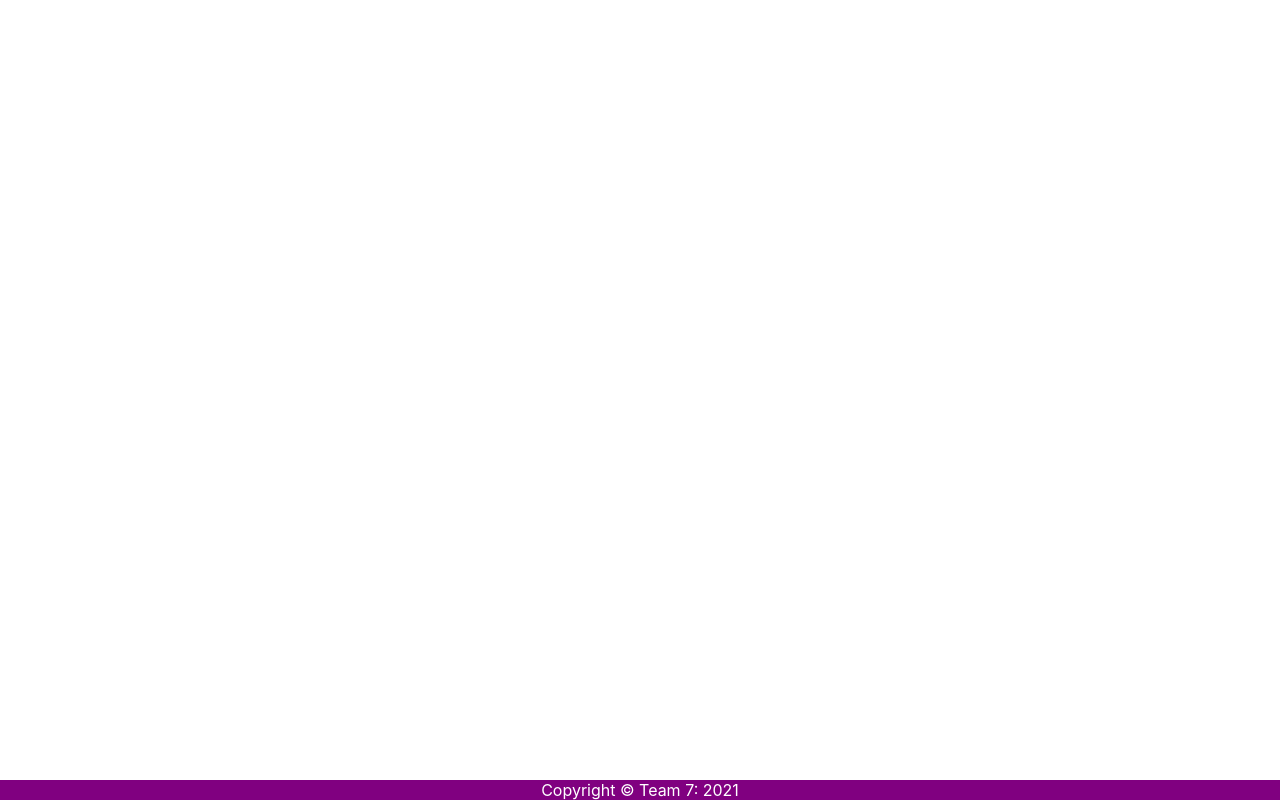
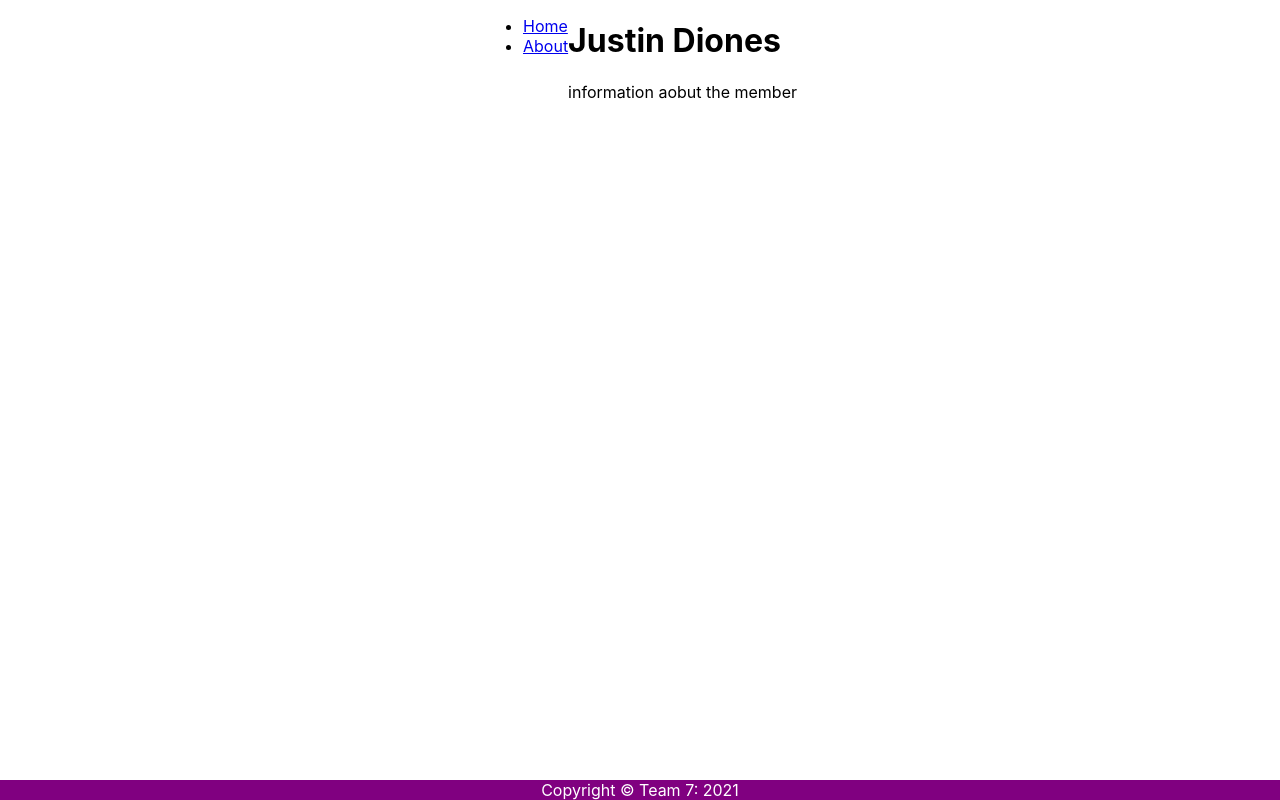
Before and after one commit to dsLeks/tutoringApp, a React (Create React App) app in the folder application/: page /about/member1 in a window 1280 px wide. Built offline with nearby package versions, Linux system fonts and the light colour scheme.

Commit message:
nav bar plus member1

```diff
--- a/application/src/App.js
+++ b/application/src/App.js
@@ -1,18 +1,27 @@
 import React from 'react';
-import { Home, About, Footer } from './components';
-import { Route, Link, Switch } from 'react-router-dom';
+import { Home, About, Member1, Footer } from './components';
+import { Route, Link, Switch, BrowserRouter } from 'react-router-dom';
+import Navigation from './components/Navigation';
 
 function App() {
   return (
-    <><div className="App" style={{ display: 'flex', justifyContent: 'center' }}>
+    <BrowserRouter>
+{
+  //trying browser router and member1 in routes
+}
+
+    <div className="App" style={{ display: 'flex', justifyContent: 'center' }}>
+    <Navigation />
       <Switch>
+        <Route exact path="/" component={Home} />
         <Route exact path="/about" component={About} />
-        <Route exact path="/" component={Home} />
+        <Route exact path="/about/member1" component={Member1} />
       </Switch>
     </div>
     <div className="Footer" style ={{ display: 'flex', justifyContent: 'center' }}>
         <Footer />
-    </div></>
+    </div>
+    </BrowserRouter>
   );
 }
 
--- a/application/src/components/About.js
+++ b/application/src/components/About.js
@@ -43,7 +43,7 @@ function About() {
               {/* Routing error must be due to `${url} portion.
                   Clicking on the Justin Diones link brings you to localhost:3000/undefined/member1
                   instead of the desired localhost:3000/about/member1*/}
-              <Link to={`${url}/member1`}>Justin Diones</Link>
+              <Link to="/about/member1">Justin Diones</Link>
               </li>
               </ul>
         </div>
--- /dev/null
+++ b/application/src/components/Member1.js
@@ -0,0 +1,12 @@
+import React from 'react';
+
+const Member1 = () => {
+    return (
+       <div>
+          <h1>Justin Diones</h1>
+          <p>information aobut the member</p>
+       </div>
+    );
+}
+
+export default Member1;
--- /dev/null
+++ b/application/src/components/Navigation.js
@@ -0,0 +1,21 @@
+import React from 'react';
+
+import { NavLink } from 'react-router-dom';
+
+const Navigation = () => {
+    return (
+       <div>
+           <ul>
+          <li>
+              <NavLink to="/">Home</NavLink>
+          </li>
+          <li>
+              <NavLink to="/about">About</NavLink>
+          </li>
+          </ul>
+
+       </div>
+    );
+}
+
+export default Navigation;
--- a/application/src/components/index.js
+++ b/application/src/components/index.js
@@ -2,3 +2,4 @@
 export { default as Home } from "./Home";
 export { default as About } from "./About";
 export { default as Footer } from "./Footer";
+export { default as Member1 } from "./Member1"; //testing this
```
Also changed, not shown: 1 other file (tests, documents, lock files or other folders).
